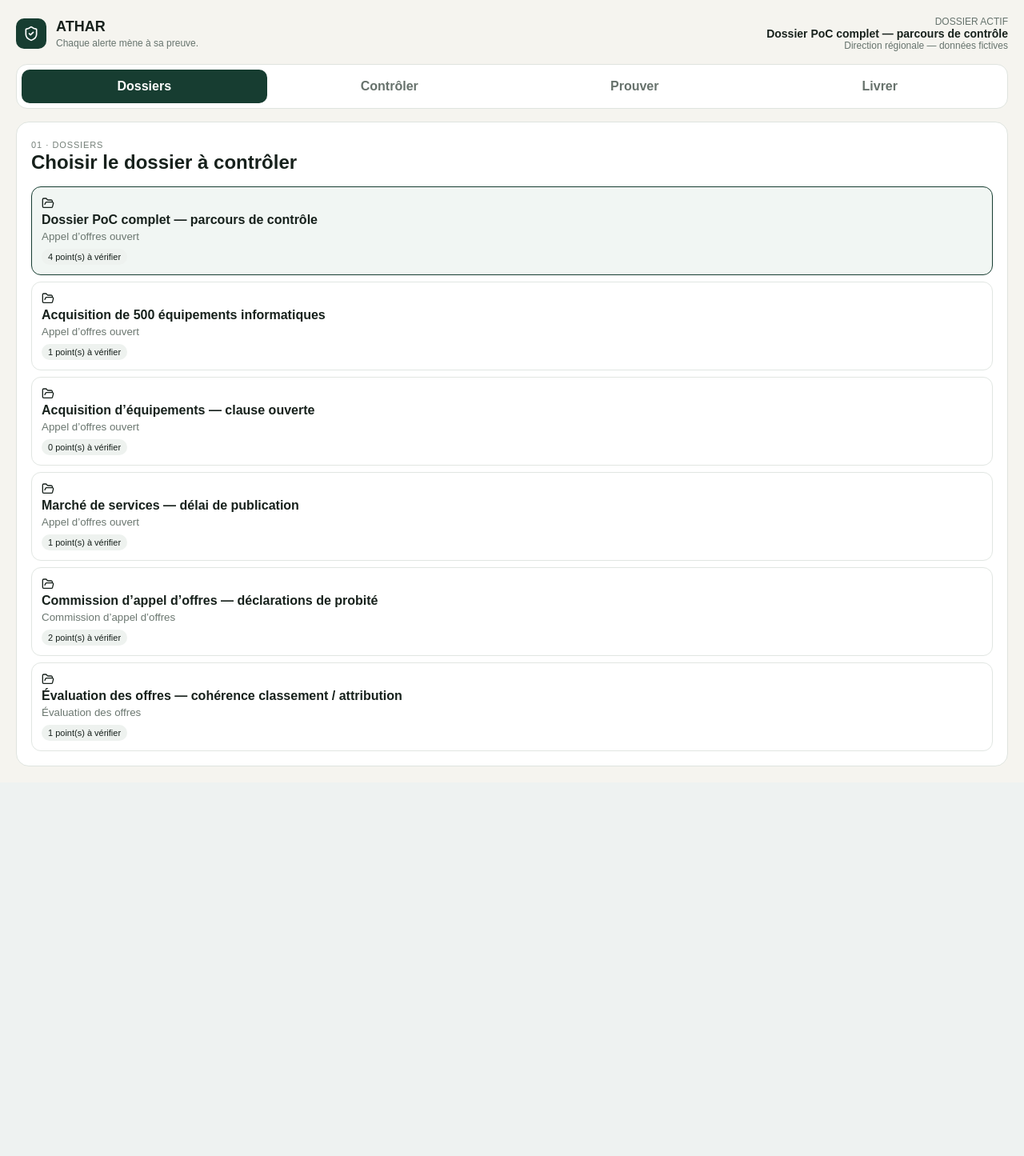
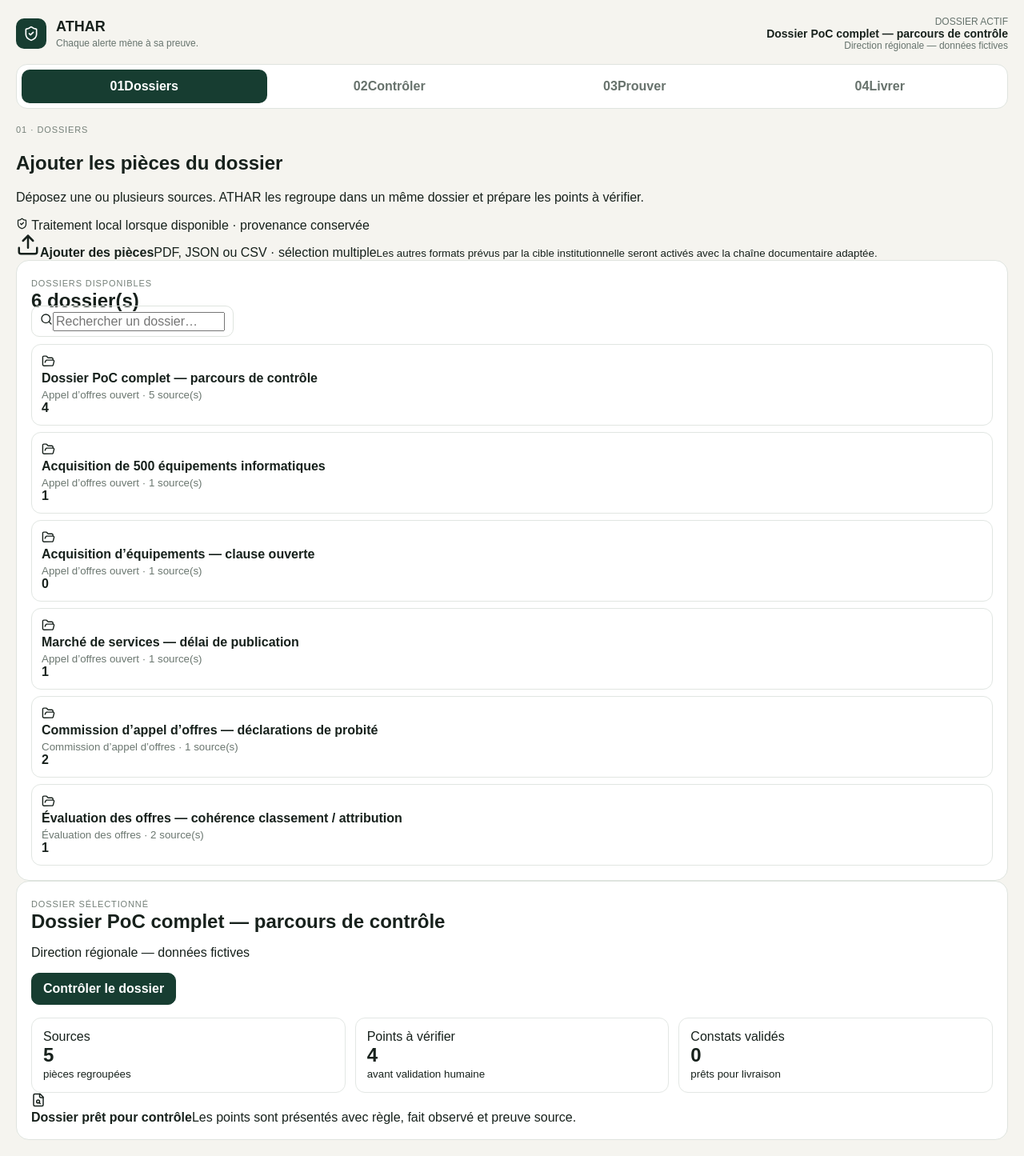
Before and after one commit to smileflowk-dotcom/athar-govtech, a Next.js app: page /v3 in a window 1280 px wide. Shown: the whole page at 80% size. Before the commit the page ends 978 px from the top, so only its background shows below. Built offline with nearby package versions, Linux system fonts and the light colour scheme.

Commit message:
fix(v3): restore document ingestion and redesign dossier workspace

```diff
--- a/app/v3/page.tsx
+++ b/app/v3/page.tsx
@@ -1,8 +1,30 @@
 "use client";
 
-import { Check, CircleX, FileCheck2, FolderOpen, ShieldCheck } from "lucide-react";
-import { useMemo, useState } from "react";
-import { demoDossiers, type AlertStatus } from "../../lib/data/demoDossiers";
+import {
+  Check,
+  CircleX,
+  FileCheck2,
+  FileSearch2,
+  FolderOpen,
+  Loader2,
+  Search,
+  ShieldCheck,
+  Upload,
+} from "lucide-react";
+import { type ChangeEvent, useMemo, useState } from "react";
+import {
+  demoDossiers,
+  type AlertStatus,
+  type Dossier,
+  type EvidenceItem,
+  type ProcurementAlert,
+} from "../../lib/data/demoDossiers";
+import {
+  buildImportedDossier,
+  mergeImportedDossiers,
+  type ExtractedPdf,
+} from "../../lib/data/importedDossier";
+import { buildStructuredDossier } from "../../lib/data/importedStructuredSource";
 import styles from "../athar-v3.module.css";
 
 type View = "dossiers" | "controler" | "prouver" | "livrer";
@@ -14,6 +36,17 @@
   requested: "Pièce demandée",
 };
 
+function fallbackEvidence(alert: ProcurementAlert): EvidenceItem[] {
+  return [{
+    id: `${alert.id}-source`,
+    source: alert.evidence.split(" — ")[0] || "Pièce source",
+    location: alert.evidence,
+    excerpt: alert.highlight,
+    role: "observé",
+    state: alert.evidenceState ?? "retrieved",
+  }];
+}
+
 export default function AtharV3() {
   const [view, setView] = useState<View>("dossiers");
   const [dossiers, setDossiers] = useState(demoDossiers);
@@ -21,16 +54,23 @@
   const [alertId, setAlertId] = useState(demoDossiers[0].alerts[0]?.id ?? "");
   const [note, setNote] = useState("");
   const [preview, setPreview] = useState(false);
+  const [query, setQuery] = useState("");
+  const [sourceImporting, setSourceImporting] = useState(false);
+  const [sourceError, setSourceError] = useState("");
 
   const dossier = dossiers.find((item) => item.id === dossierId) ?? dossiers[0];
   const alert = dossier.alerts.find((item) => item.id === alertId) ?? dossier.alerts[0];
   const confirmed = useMemo(() => dossier.alerts.filter((item) => item.status === "confirmed"), [dossier]);
+  const visibleDossiers = useMemo(
+    () => dossiers.filter((item) => `${item.title} ${item.buyer ?? ""}`.toLowerCase().includes(query.toLowerCase())),
+    [dossiers, query],
+  );
+  const evidenceItems = alert ? alert.evidenceItems ?? fallbackEvidence(alert) : [];
 
   function chooseDossier(id: string) {
     const next = dossiers.find((item) => item.id === id) ?? dossiers[0];
     setDossierId(next.id);
     setAlertId(next.alerts[0]?.id ?? "");
-    setView("controler");
   }
 
   function chooseAlert(id: string) {
@@ -52,7 +92,44 @@
     })));
   }
 
-  const evidence = alert?.evidenceItems?.[0];
+  async function handleSourceUpload(event: ChangeEvent<HTMLInputElement>) {
+    const files = Array.from(event.target.files ?? []);
+    event.target.value = "";
+    if (!files.length) return;
+
+    setSourceError("");
+    setSourceImporting(true);
+
+    try {
+      const importedSources: Dossier[] = [];
+      for (const file of files) {
+        if (file.type === "application/pdf" || /\.pdf$/i.test(file.name)) {
+          const formData = new FormData();
+          formData.append("file", file);
+          const response = await fetch("/api/pdf/extract", { method: "POST", body: formData });
+          const payload = (await response.json()) as ExtractedPdf & { error?: string };
+          if (!response.ok) throw new Error(payload.error ?? `Impossible de lire ${file.name}.`);
+          importedSources.push(buildImportedDossier(payload));
+          continue;
+        }
+        if (/\.(json|csv)$/i.test(file.name)) {
+          importedSources.push(buildStructuredDossier(file.name, await file.text()));
+          continue;
+        }
+        throw new Error(`Format non pris en charge actuellement : ${file.name}. Utilisez PDF, JSON ou CSV.`);
+      }
+
+      const importedDossier = mergeImportedDossiers(importedSources);
+      setDossiers((current) => [importedDossier, ...current]);
+      setDossierId(importedDossier.id);
+      setAlertId(importedDossier.alerts[0]?.id ?? "");
+      setView("dossiers");
+    } catch (error) {
+      setSourceError(error instanceof Error ? error.message : "ATHAR n’a pas pu traiter les pièces sélectionnées.");
+    } finally {
+      setSourceImporting(false);
+    }
+  }
 
   return <main className={styles.shell}>
     <header className={styles.header}>
@@ -64,33 +141,66 @@
     </header>
 
     <nav className={styles.nav} aria-label="Workflow ATHAR">
-      <button className={view === "dossiers" ? styles.active : ""} onClick={() => setView("dossiers")}>Dossiers</button>
-      <button className={view === "controler" ? styles.active : ""} onClick={() => setView("controler")}>Contrôler</button>
-      <button className={view === "prouver" ? styles.active : ""} onClick={() => setView("prouver")}>Prouver</button>
-      <button className={view === "livrer" ? styles.active : ""} onClick={() => setView("livrer")}>Livrer</button>
+      <button className={view === "dossiers" ? styles.active : ""} onClick={() => setView("dossiers")}><span>01</span>Dossiers</button>
+      <button className={view === "controler" ? styles.active : ""} onClick={() => setView("controler")}><span>02</span>Contrôler</button>
+      <button className={view === "prouver" ? styles.active : ""} onClick={() => setView("prouver")}><span>03</span>Prouver</button>
+      <button className={view === "livrer" ? styles.active : ""} onClick={() => setView("livrer")}><span>04</span>Livrer</button>
     </nav>
 
-    {view === "dossiers" && <section className={styles.panel}>
-      <span className={styles.eyebrow}>01 · DOSSIERS</span><h1>Choisir le dossier à contrôler</h1>
-      <div className={styles.list}>{dossiers.map((item) => <button key={item.id} className={`${styles.row} ${item.id === dossier.id ? styles.active : ""}`} onClick={() => chooseDossier(item.id)}><FolderOpen size={16}/><strong>{item.title}</strong><small>{item.procedure ?? "Procédure à qualifier"}</small><span className={styles.pill}>{item.alerts.length} point(s) à vérifier</span></button>)}</div>
-    </section>}
+    {sourceError && <div className={styles.error}>{sourceError}</div>}
+
+    {view === "dossiers" && <>
+      <section className={styles.heroPanel}>
+        <div>
+          <span className={styles.eyebrow}>01 · DOSSIERS</span>
+          <h1>Ajouter les pièces du dossier</h1>
+          <p>Déposez une ou plusieurs sources. ATHAR les regroupe dans un même dossier et prépare les points à vérifier.</p>
+          <div className={styles.formatLine}><ShieldCheck size={15}/> Traitement local lorsque disponible · provenance conservée</div>
+        </div>
+        <label className={styles.uploadCard}>
+          {sourceImporting ? <Loader2 className={styles.spin} size={30}/> : <Upload size={30}/>}
+          <strong>{sourceImporting ? "Traitement des pièces…" : "Ajouter des pièces"}</strong>
+          <span>PDF, JSON ou CSV · sélection multiple</span>
+          <small>Les autres formats prévus par la cible institutionnelle seront activés avec la chaîne documentaire adaptée.</small>
+          <input type="file" accept="application/pdf,.pdf,application/json,.json,text/csv,.csv" multiple onChange={handleSourceUpload} disabled={sourceImporting} hidden />
+        </label>
+      </section>
+
+      <section className={styles.workspaceGrid}>
+        <aside className={styles.panel}>
+          <div className={styles.sectionHeading}><div><span className={styles.eyebrow}>DOSSIERS DISPONIBLES</span><h2>{dossiers.length} dossier(s)</h2></div></div>
+          <label className={styles.search}><Search size={16}/><input value={query} onChange={(event) => setQuery(event.target.value)} placeholder="Rechercher un dossier…"/></label>
+          <div className={styles.list}>{visibleDossiers.map((item) => <button key={item.id} className={`${styles.row} ${item.id === dossier.id ? styles.activeRow : ""}`} onClick={() => chooseDossier(item.id)}><FolderOpen size={17}/><span><strong>{item.title}</strong><small>{item.procedure ?? "Procédure à qualifier"} · {item.documentCount ?? 1} source(s)</small></span><b>{item.alerts.length}</b></button>)}</div>
+        </aside>
+
+        <section className={styles.panel}>
+          <div className={styles.dossierTop}><div><span className={styles.eyebrow}>DOSSIER SÉLECTIONNÉ</span><h2>{dossier.title}</h2><p>{dossier.buyer ?? "Acheteur non renseigné"}</p></div><button className={styles.primary} onClick={() => setView("controler")}>Contrôler le dossier</button></div>
+          <div className={styles.metrics}>
+            <div className={styles.metric}><span>Sources</span><strong>{dossier.documentCount ?? 1}</strong><small>pièces regroupées</small></div>
+            <div className={styles.metric}><span>Points à vérifier</span><strong>{dossier.alerts.length}</strong><small>avant validation humaine</small></div>
+            <div className={styles.metric}><span>Constats validés</span><strong>{confirmed.length}</strong><small>prêts pour livraison</small></div>
+          </div>
+          <div className={styles.readyLine}><FileSearch2 size={18}/><div><strong>Dossier prêt pour contrôle</strong><span>Les points sont présentés avec règle, fait observé et preuve source.</span></div></div>
+        </section>
+      </section>
+    </>}
 
     {view === "controler" && <>
-      <div className={styles.bar}><div><span className={styles.eyebrow}>02 · CONTRÔLER</span><h1>Points à vérifier</h1><p className={styles.hint}>Les contrôles sont présentés par finalité, pas par complexité technique.</p></div></div>
-      <section className={styles.panel}><div className={styles.cards}>{dossier.alerts.map((item) => <article key={item.id} className={styles.control}><div className={styles.controlTop}><div><span className={styles.eyebrow}>{item.controlId ?? "CTRL"}</span><h3>{item.type}</h3></div><span className={styles.status}>{statusLabel[item.status]}</span></div><p><strong>Finalité :</strong> {item.rule}</p><p>{item.impact ?? item.observed}</p><button className={styles.primary} onClick={() => chooseAlert(item.id)}>Examiner la preuve</button></article>)}</div>{!dossier.alerts.length && <div className={styles.empty}>Aucun point nécessitant une revue humaine.</div>}</section>
+      <div className={styles.bar}><div><span className={styles.eyebrow}>02 · CONTRÔLER</span><h1>Points à vérifier</h1><p className={styles.hint}>ATHAR présente ce qui mérite une revue humaine, sans produire de conclusion automatique.</p></div><button className={styles.button} onClick={() => setView("dossiers")}>Ajouter des pièces</button></div>
+      <section className={styles.panel}><div className={styles.cards}>{dossier.alerts.map((item) => <article key={item.id} className={styles.control}><div className={styles.controlTop}><div><span className={styles.eyebrow}>{item.controlId ?? "CTRL"}</span><h3>{item.type}</h3></div><span className={styles.status}>{statusLabel[item.status]}</span></div><p><strong>Finalité :</strong> {item.rule}</p><p>{item.impact ?? item.observed}</p><button className={styles.primary} onClick={() => chooseAlert(item.id)}>Voir la preuve</button></article>)}</div>{!dossier.alerts.length && <div className={styles.empty}>Aucun point nécessitant une revue humaine pour ce dossier.</div>}</section>
     </>}
 
     {view === "prouver" && alert && <>
-      <div className={styles.bar}><div><span className={styles.eyebrow}>03 · PROUVER</span><h1>{alert.type}</h1></div><button className={styles.button} onClick={() => setView("controler")}>Retour aux contrôles</button></div>
+      <div className={styles.bar}><div><span className={styles.eyebrow}>03 · PROUVER</span><h1>{alert.type}</h1><p className={styles.hint}>Comprendre le signal, revenir à la source, puis décider.</p></div><button className={styles.button} onClick={() => setView("controler")}>Retour aux contrôles</button></div>
       <div className={styles.proof}>
-        <section className={styles.panel}><span className={styles.eyebrow}>POURQUOI ATHAR LE SIGNALE</span><h2>{alert.rule}</h2><div className={styles.cards}><div className={styles.control}><strong>Attendu</strong><p>{alert.expected}</p></div><div className={styles.control}><strong>Observé</strong><p>{alert.observed}</p></div></div><span className={styles.eyebrow}>PREUVE SOURCE</span><div className={styles.quote}><strong>{evidence?.source ?? "Pièce source"} · {evidence?.location ?? alert.evidence}</strong><p>{evidence?.excerpt ?? alert.highlight}</p></div></section>
-        <aside className={`${styles.panel} ${styles.decision}`}><span className={styles.eyebrow}>VALIDATION HUMAINE</span><h2>{statusLabel[alert.status]}</h2><p className={styles.hint}>ATHAR signale. Le contrôleur décide.</p><textarea rows={6} value={note} onChange={(event) => setNote(event.target.value)} placeholder="Justifier la décision à partir de la preuve…"/><div className={styles.actions}><button className={styles.primary} disabled={note.trim().length < 8} onClick={() => decide("confirmed")}><Check size={16}/> Confirmer</button><button className={styles.button} disabled={note.trim().length < 8} onClick={() => decide("requested")}>Demander une pièce</button><button className={styles.button} disabled={note.trim().length < 8} onClick={() => decide("dismissed")}><CircleX size={16}/> Écarter</button></div></aside>
+        <section className={styles.panel}><span className={styles.eyebrow}>POURQUOI ATHAR LE SIGNALE</span><h2>{alert.rule}</h2><div className={styles.compare}><div><span>ATTENDU</span><p>{alert.expected}</p></div><div><span>OBSERVÉ</span><p>{alert.observed}</p></div></div><div className={styles.sourceHeading}><FileSearch2 size={17}/><strong>Preuve source</strong></div><div className={styles.sourceStack}>{evidenceItems.map((evidence) => <div className={styles.quote} key={evidence.id}><strong>{evidence.source} · {evidence.location}</strong><p>{evidence.excerpt}</p></div>)}</div></section>
+        <aside className={`${styles.panel} ${styles.decision}`}><span className={styles.eyebrow}>VALIDATION HUMAINE</span><h2>{statusLabel[alert.status]}</h2><p className={styles.hint}>ATHAR signale. Le contrôleur décide.</p><textarea rows={7} value={note} onChange={(event) => setNote(event.target.value)} placeholder="Justifier la décision à partir de la preuve…"/><div className={styles.actions}><button className={styles.primary} disabled={note.trim().length < 8} onClick={() => decide("confirmed")}><Check size={16}/> Confirmer</button><button className={styles.button} disabled={note.trim().length < 8} onClick={() => decide("requested")}>Demander une pièce</button><button className={styles.button} disabled={note.trim().length < 8} onClick={() => decide("dismissed")}><CircleX size={16}/> Écarter</button></div><small className={styles.auditNote}>La décision humaine reste distincte du signal produit par ATHAR.</small></aside>
       </div>
     </>}
 
     {view === "livrer" && <>
-      <div className={styles.bar}><div><span className={styles.eyebrow}>04 · LIVRER</span><h1>Livrables du contrôle</h1><p className={styles.hint}>Produits uniquement à partir des constats validés.</p></div></div>
-      <section className={styles.panel}><div className={styles.deliverables}><article className={styles.deliverable}><FileCheck2 size={22}/><h3>Synthèse des constats</h3><p>{confirmed.length} constat(s) confirmé(s) avec règle, preuve et décision.</p><button className={styles.primary} disabled={!confirmed.length} onClick={() => setPreview(true)}>Prévisualiser</button></article><article className={styles.deliverable}><ShieldCheck size={22}/><h3>Dossier de preuves</h3><p>Sources, passages exacts et traçabilité de la validation humaine.</p></article></div></section>
+      <div className={styles.bar}><div><span className={styles.eyebrow}>04 · LIVRER</span><h1>Livrables du contrôle</h1><p className={styles.hint}>Seuls les constats confirmés alimentent les livrables finaux.</p></div></div>
+      <section className={styles.panel}><div className={styles.deliverables}><article className={styles.deliverable}><FileCheck2 size={24}/><h3>Synthèse des constats</h3><p>{confirmed.length} constat(s) confirmé(s), chacun relié à sa règle, sa preuve et sa validation.</p><button className={styles.primary} disabled={!confirmed.length} onClick={() => setPreview(true)}>Prévisualiser</button></article><article className={styles.deliverable}><ShieldCheck size={24}/><h3>Dossier de preuves</h3><p>Sources, extraits utiles et trace de la validation humaine regroupés pour la revue.</p></article></div></section>
     </>}
 
     {preview && <div className={styles.modal} onMouseDown={() => setPreview(false)}><section className={styles.modalCard} onMouseDown={(event) => event.stopPropagation()}><div className={styles.modalHeader}><div><span className={styles.eyebrow}>LIVRABLE PROVISOIRE</span><h2>{dossier.title}</h2></div><button className={styles.button} onClick={() => setPreview(false)}>Fermer</button></div><p className={styles.warning}>Document de travail — validation institutionnelle requise.</p>{confirmed.map((item, index) => <article className={styles.finding} key={item.id}><span className={styles.eyebrow}>CONSTAT {index + 1}</span><h3>{item.type}</h3><dl><dt>Règle</dt><dd>{item.rule}</dd><dt>Observé</dt><dd>{item.observed}</dd><dt>Preuve</dt><dd>{item.evidence}</dd><dt>Décision</dt><dd>{item.decisionNote}</dd></dl></article>)}</section></div>}
```
